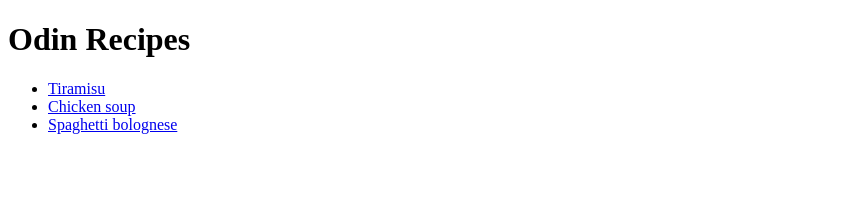
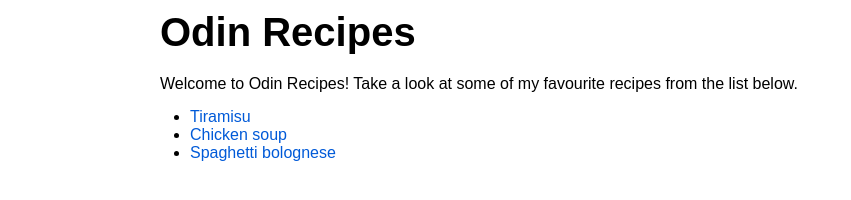
Before and after one commit to adaaask0/odin-recipes, a plain HTML site: page index.html in a window 1280 px wide. Shown: the whole page, without its empty margins (0-851 px from the left). Drawn offline with Linux system fonts and the light colour scheme.

Commit message:
Update styling to styles.css for index.html

```diff
--- a/index.html
+++ b/index.html
@@ -8,10 +8,13 @@
 </head>
 <body>
     <h1>Odin Recipes</h1>
-    <ul>
-        <li><a href="./recipes/tiramisu.html">Tiramisu</a></li>
-        <li><a href="./recipes/chicken-soup.html">Chicken soup</a></li>
-        <li><a href="./recipes/spaghetti.html">Spaghetti bolognese</a></li>
-    </ul>
+    <p>Welcome to Odin Recipes! Take a look at some of my favourite recipes from the list below.</p>
+    <div class="recipe-list">
+        <ul>
+            <li><a href="./recipes/tiramisu.html">Tiramisu</a></li>
+            <li><a href="./recipes/chicken-soup.html">Chicken soup</a></li>
+            <li><a href="./recipes/spaghetti.html">Spaghetti bolognese</a></li>
+        </ul>
+    </div>
 </body>
 </html>
--- a/styles.css
+++ b/styles.css
@@ -0,0 +1,73 @@
+* {
+    box-sizing: border-box;
+    margin: 0;
+    padding: 0;
+}
+
+html {
+
+}
+
+body {
+    font-family: Arial, Helvetica, sans-serif;
+    width: 100%;
+    max-width: 960px;
+    margin: 0 auto;
+    font-size: 1rem;
+}
+
+h1,
+h2,
+h3,
+h4,
+h5,
+h6 {
+    margin-top: 10px;
+    bottom-bottom: 10px;
+}
+
+h1,
+h2,
+h3 {
+    margin-bottom: 20px;
+}
+
+h1 {
+    font-size: 2.5rem;
+}
+
+h2 {
+    font-size: 2rem;
+}
+
+h3 {
+    font-size: 1.75rem;
+}
+
+h4 {
+    font-size: 1.5rem;
+}
+
+h5 {
+    font-size: 1.25rem;
+}
+
+h6 {
+    font-size: 1rem;
+}
+
+ul {
+    padding: 0 30px;
+    margin-top: 15px;
+    margin-bottom: 15px;
+}
+
+a {
+    text-decoration: none;
+    color: rgb(0, 90, 216);
+}
+
+a:hover {
+    color: rgb(0, 46, 111);
+    transition: 0.3s ease-in-out;
+}
```
